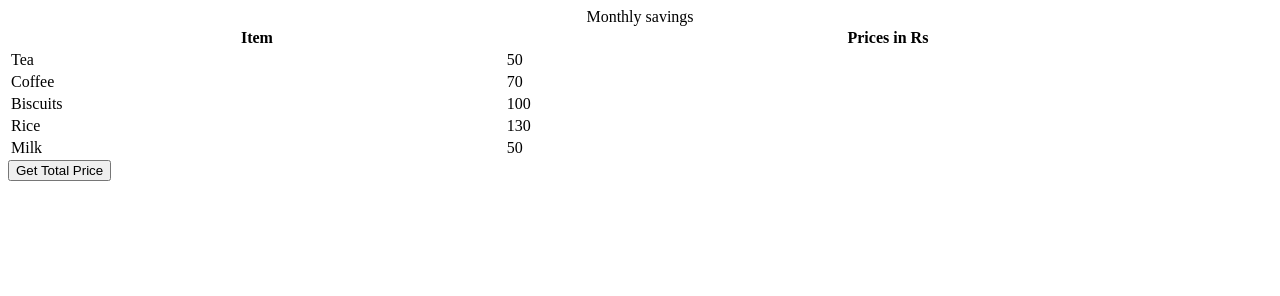
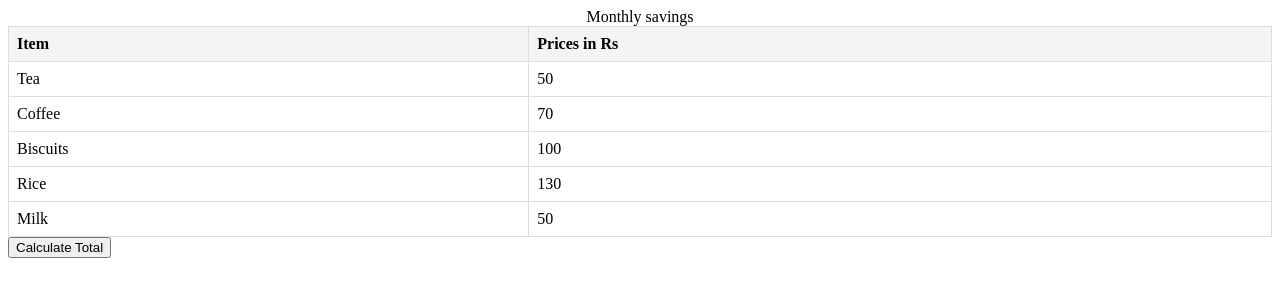
Before and after one commit to acciojob/grofers-checkout-raunakmukherjee123, a website: page main.html in a window 1280 px wide. Drawn offline with Linux system fonts and the light colour scheme.

Commit message:
created a submission

```diff
--- a/main.html
+++ b/main.html
@@ -1,14 +1,10 @@
 <!DOCTYPE html>
-
 <html>
-
 <head>
 	<link rel="stylesheet" href="styles.css">
 </head>
-
 <body>
-    <!-- the entire body must be written by student -->
-    <table style="width: 100%">
+    <table style="width: 100%" id="main-table">
     <caption>
       Monthly savings
     </caption>
@@ -37,9 +33,8 @@
       <td class="price">50</td>
     </tr>
   </table>
+	<button onclick="calculateTotal()">Calculate Total</button>
     <script type="text/javascript" src="./script.js">
 </script>
-
 </body>
-
 </html>
--- a/script.js
+++ b/script.js
@@ -1,10 +1,21 @@
-const getSumBtn = document.createElement("button");
-getSumBtn.append("Get Total Price");
-document.body.appendChild(getSumBtn);
+// const getSumBtn = document.createElement("button");
+// getSumBtn.append("Get Total Price");
+// document.body.appendChild(getSumBtn);
 
-const getSum = () => {
-//Add your code here
+function calculateTotal()
+{
+ const priceElements = document.querySelectorAll(".price");
+ let total = 0;
+priceElements.forEach((priceElement) => {
+          total += parseFloat(priceElement.textContent);
+        });
+ const table=document.getElementById("main-table");
+	const row=document.createElement("tr");
+	const cell=document.createElement("td");
+	cell.colSpan=2;
+	cell.textContent="Total price is Rs"+total;
+	row.appendChild(cell);
+	table.appendChild(row);
+}
 
-};
-
-getSumBtn.addEventListener("click", getSum);
+//getSumBtn.addEventListener("click", getSum);
--- a/styles.css
+++ b/styles.css
@@ -1,2 +1,15 @@
+table {
+        margin: 0 auto;
+        border-collapse: collapse;
+      }
 
-/* Your CSS Code here. */
+      th,
+      td {
+        border: 1px solid #ddd;
+        padding: 8px;
+        text-align: left;
+      }
+
+      th {
+        background-color: #f4f4f4;
+      }
```
